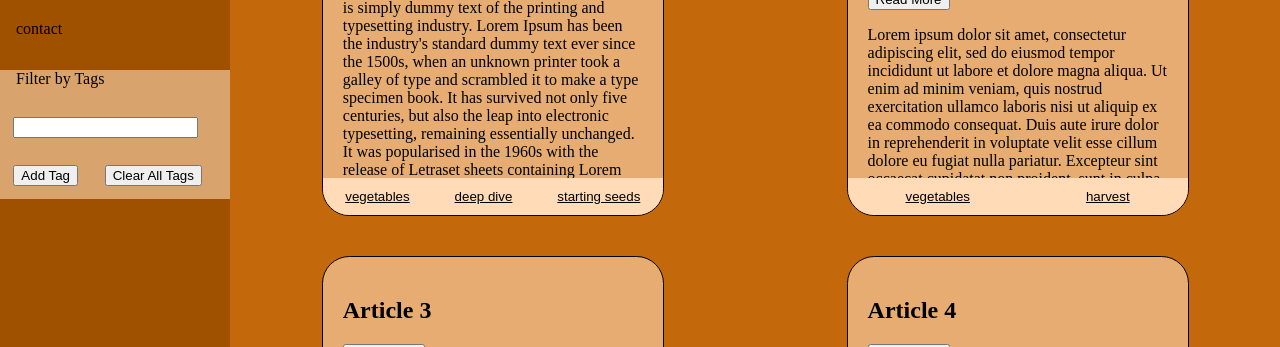
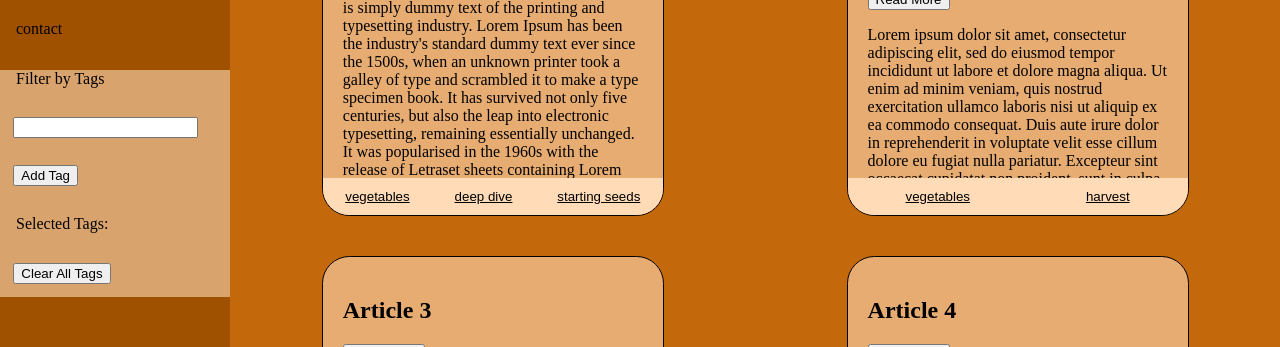
Before and after one commit to sak7az/garden-blog, a React (Create React App) app: page / in a window 1280 px wide. Shown: the part 306-653 px from the top of the page. Built offline with nearby package versions, Linux system fonts and the light colour scheme.

Commit message:
SideBar (Filter) displays selected tags. You can click to remove selected tags

```diff
--- a/src/Body/Body.js
+++ b/src/Body/Body.js
@@ -26,7 +26,12 @@ class Body extends React.Component{
 
     addTag(tag){
         var clone = [...this.state.selectedTags];
-        clone.push(tag);
+        if(clone.includes(tag)){
+            var remove = clone.indexOf(tag);
+            clone.splice(remove, 1);
+        }else {
+            clone.push(tag);
+        }
         this.setState({
             selectedTags: clone
         });
--- a/src/Filter/Filter.js
+++ b/src/Filter/Filter.js
@@ -1,4 +1,5 @@
 import React from 'react';
+import Tag from '../ArticleCard/Tag';
 
 class Filter extends React.Component{
 
@@ -17,7 +18,17 @@ class Filter extends React.Component{
                         name="tagInput"></input>
                     <button
                         type='button'
-                        className='formItem'>Add Tag</button>
+                        className='formItem'
+                    >Add Tag</button>
+                    <p className='formItem'>Selected Tags: </p>
+                    {this.props.selectedTags.map((tag)=>
+                        <Tag
+                            className="tag"
+                            key={tag}
+                            onClick={this.props.addTag}
+                            tag={tag}
+                        />
+                    )}
                     <button
                         type='button'
                         className='formItem'
--- a/src/SideBar/SideBar.js
+++ b/src/SideBar/SideBar.js
@@ -41,6 +41,8 @@ class Menu extends React.Component{
                 </nav>
                 <Filter
                     clearAllTags={this.props.clearAllTags}
+                    addTag={this.props.addTag}
+                    selectedTags={this.props.selectedTags}
                 />
             </div>
 
```
Also changed, not shown: 1 other file (tests, documents, lock files or other folders).
